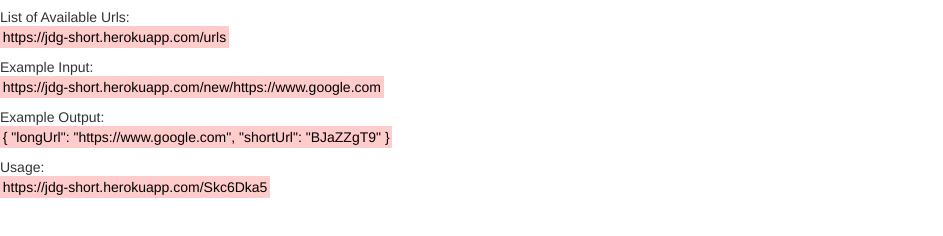
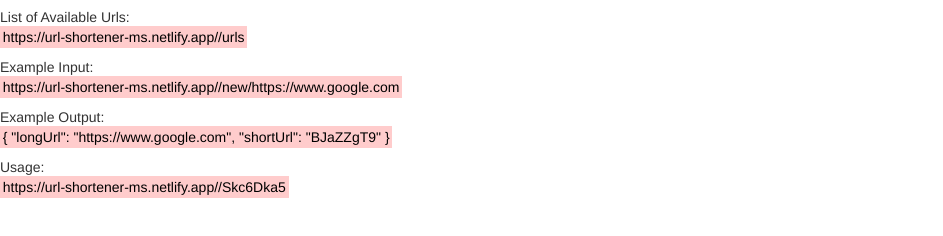
Before and after one commit to JD-Gonz/urlShortener, a website: page index.html in a window 1280 px wide. Shown: the part 232-468 px from the top of the page, without its empty margins (0-943 px from the left). Drawn offline with nearby package versions, Linux system fonts and the light colour scheme.

Commit message:
Update hosting URL

```diff
--- a/index.html
+++ b/index.html
@@ -17,7 +17,7 @@
       List of Available Urls:
       <br />
       <mark style="background-color:#FCC">
-       https://jdg-short.herokuapp.com/urls
+       https://url-shortener-ms.netlify.app//urls
       </mark>
       <br />
     </p>
@@ -25,7 +25,7 @@
       Example Input:
       <br />
       <mark style="background-color:#FCC">
-       https://jdg-short.herokuapp.com/new/https://www.google.com
+       https://url-shortener-ms.netlify.app//new/https://www.google.com
       </mark>
       <br />
     </p>
@@ -40,7 +40,7 @@
       Usage:
       <br />
       <mark style="background-color:#FCC">
-        https://jdg-short.herokuapp.com/Skc6Dka5
+        https://url-shortener-ms.netlify.app//Skc6Dka5
       </mark>
     </p>
   </body>
```
Also changed, not shown: README.md, 1 other file.
